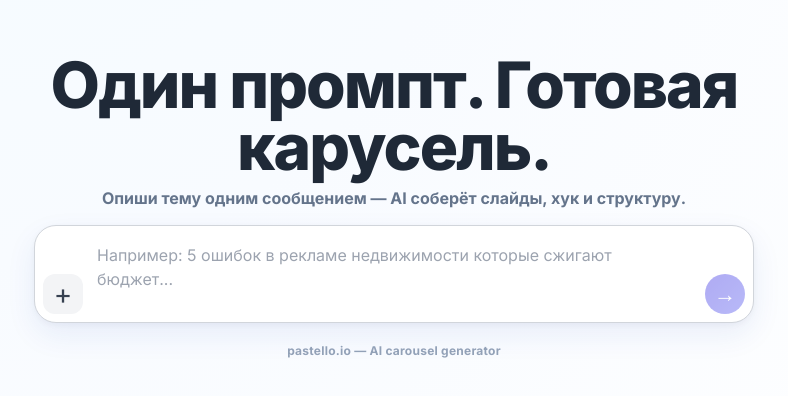
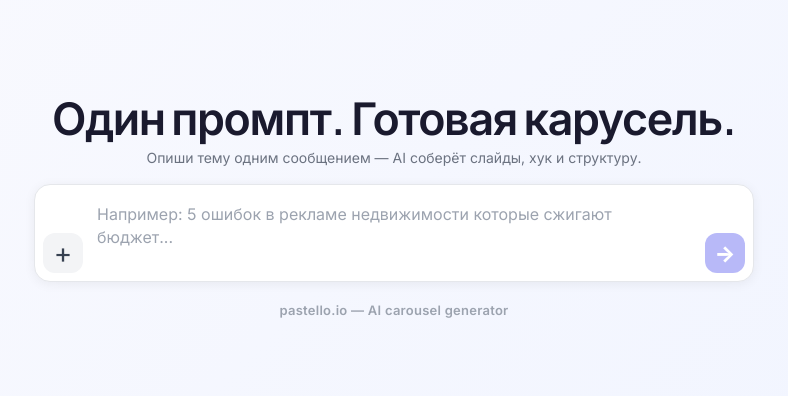
Before and after one commit to igor-jurievich/ai-carousel-editor, a Next.js app: page /generate in a window 1280 px wide. Shown: the part 194-590 px from the top of the page, without its empty margins (246-1034 px from the left). Built offline with nearby package versions, Linux system fonts and the light colour scheme.

Commit message:
ux: refine start screen typography and input styling

```diff
--- a/app/generate/generate-page.module.css
+++ b/app/generate/generate-page.module.css
@@ -1,8 +1,11 @@
+@import url("https://fonts.googleapis.com/css2?family=Inter:wght@400;500;600&family=Plus+Jakarta+Sans:wght@400;500;600&display=swap");
+
 .page {
   min-height: 100svh;
   padding-top: 28px;
   padding-bottom: 28px;
-  background: radial-gradient(circle at 20% 0%, #f5fbff 0%, #f8fbff 35%, #ffffff 100%);
+  background: linear-gradient(135deg, #fafafe 0%, #f0f4ff 100%);
+  font-family: "Inter", ui-sans-serif, system-ui, -apple-system, "Segoe UI", sans-serif;
 }
 
 .layout {
@@ -36,19 +39,22 @@
 
 .heroTitle {
   margin: 0;
-  font-size: clamp(2.4rem, 6vw, 4rem);
-  line-height: 0.98;
+  font-family: "Plus Jakarta Sans", "Inter", ui-sans-serif, system-ui, -apple-system, "Segoe UI",
+    sans-serif;
+  font-size: clamp(2rem, 4.2vw, 2.8rem);
+  line-height: 1.03;
   letter-spacing: -0.03em;
-  color: #1f2937;
-  font-weight: 900;
+  color: #1a1a2e;
+  font-weight: 600;
+  white-space: nowrap;
 }
 
 .heroSubtitle {
   margin: 0;
-  color: #64748b;
-  font-size: 16px;
+  color: #6b7280;
+  font-size: 14px;
   line-height: 1.4;
-  font-weight: 600;
+  font-weight: 400;
   max-width: 660px;
 }
 
@@ -65,10 +71,10 @@
   gap: 8px;
   min-height: 80px;
   padding: 8px;
-  border-radius: 22px;
-  border: 1px solid #d1d5db;
+  border-radius: 16px;
+  border: 1px solid #e5e7eb;
   background: #ffffff;
-  box-shadow: 0 12px 30px rgba(30, 64, 175, 0.08), 0 2px 6px rgba(15, 23, 42, 0.04);
+  box-shadow: 0 2px 12px rgba(0, 0, 0, 0.06);
 }
 
 .plusButton {
@@ -116,14 +122,14 @@
 .sendButton {
   width: 40px;
   height: 40px;
-  border-radius: 50%;
+  border-radius: 12px;
   border: none;
   color: #ffffff;
   font-size: 22px;
   font-weight: 800;
   line-height: 0;
-  background: linear-gradient(135deg, #4f46e5 0%, #6366f1 100%);
-  box-shadow: 0 10px 18px rgba(79, 70, 229, 0.28);
+  background: #6366f1;
+  box-shadow: 0 8px 16px rgba(99, 102, 241, 0.28);
 }
 
 .sendButton:disabled {
@@ -320,8 +326,8 @@
 .signature {
   margin: 0;
   text-align: center;
-  color: #94a3b8;
-  font-size: 12px;
+  color: #9ca3af;
+  font-size: 13px;
   letter-spacing: 0.02em;
   font-weight: 600;
 }
@@ -352,6 +358,7 @@
 
   .heroTitle {
     font-size: clamp(1.9rem, 9vw, 2.65rem);
+    white-space: normal;
   }
 
   .heroSubtitle {
```
